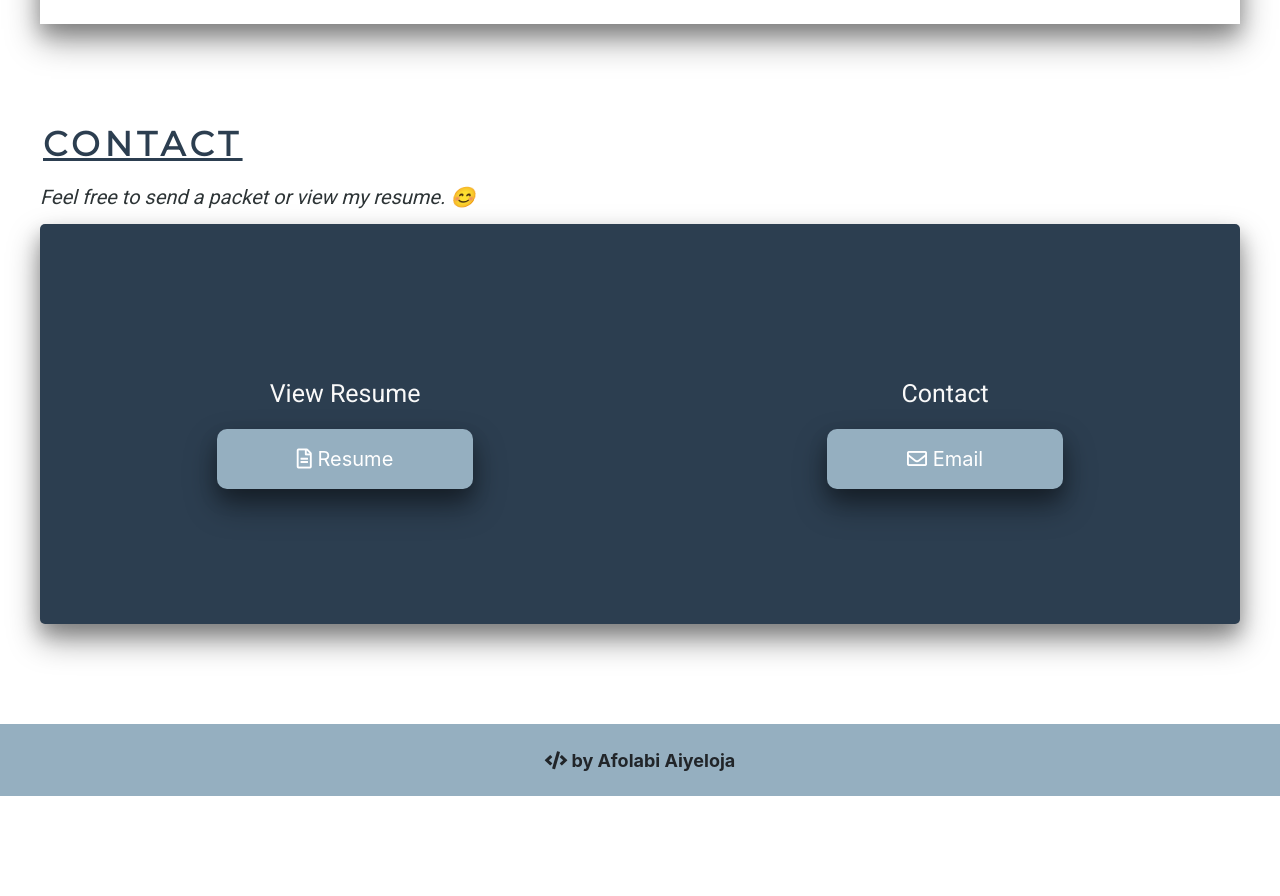
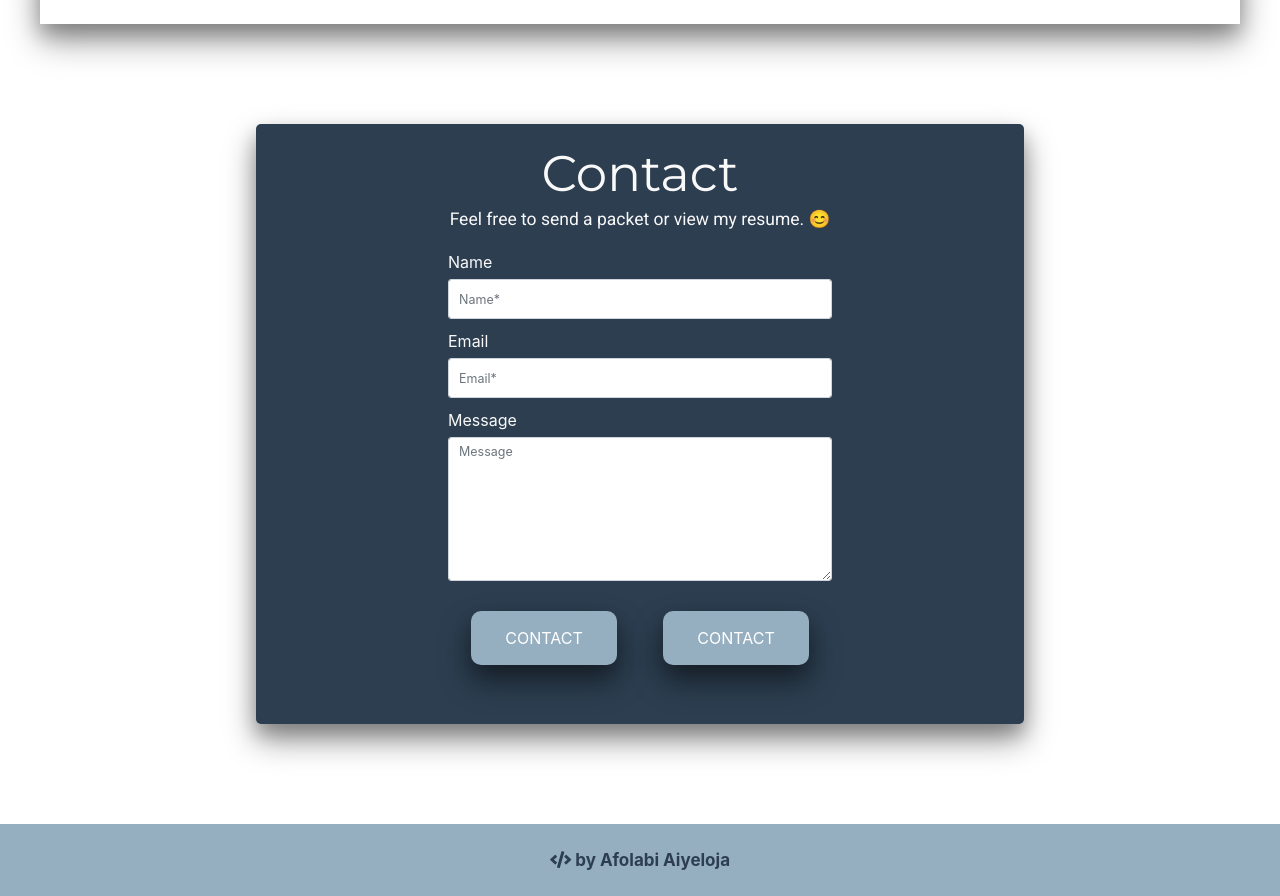
Before and after one commit to Oba-One/Oba-One.github.io, a plain HTML site: page index.html in a window 1280 px wide. Shown: the part 3500-4396 px from the top of the page. Before the commit the page ends 4296 px from the top, so only its background shows below. Drawn offline with Linux system fonts and the light colour scheme; grey boxes are pictures that could not be loaded; a script that the page names is missing.

Commit message:
Updated projects & contact sections

```diff
--- a/assets/css/main.css
+++ b/assets/css/main.css
@@ -277,9 +277,9 @@ h3, h4, p {
   background: #95afc0;
   color: #fff;
   border: none;
-  height: 60px;
-  font-size: 2em;
-  padding: 0 4em;
+  height: 54px;
+  font-size: 1.6em;
+  padding: 0 3.4rem;
   margin: auto 0;
   cursor: pointer;
   -webkit-transition: 800ms ease all;
@@ -287,7 +287,7 @@ h3, h4, p {
   border-radius: 10px;
   outline: none;
   text-align: center;
-  line-height: 60px;
+  line-height: 50px;
   -webkit-box-shadow: 0 16px 32px rgba(0, 0, 0, 0.4), 0 10px 18px rgba(0, 0, 0, 0.22);
           box-shadow: 0 16px 32px rgba(0, 0, 0, 0.4), 0 10px 18px rgba(0, 0, 0, 0.22); }
   .contact__btn:hover {
@@ -604,17 +604,24 @@ h3, h4, p {
     display: block;
     height: 30rem; }
 
+.contact {
+  color: #f9f9f9; }
   .contact__content {
     display: -webkit-box;
     display: -ms-flexbox;
     display: flex;
+    -webkit-box-orient: vertical;
+    -webkit-box-direction: normal;
+        -ms-flex-direction: column;
+            flex-direction: column;
     -webkit-box-align: center;
         -ms-flex-align: center;
             align-items: center;
-  -ms-flex-pack: distribute;
-      justify-content: space-around;
-  height: 40rem;
-  width: 100%;
+    height: 60rem;
+    width: 60vw;
+    margin: 0 auto;
+    margin-top: 5rem;
+    color: #f9f9f9;
     background-color: #2c3e50;
     border-radius: 5px;
     -webkit-box-shadow: 0 16px 32px rgba(0, 0, 0, 0.4), 0 10px 18px rgba(0, 0, 0, 0.22);
@@ -634,10 +641,30 @@ h3, h4, p {
           -ms-flex-pack: center;
               justify-content: center;
       text-align: center; }
-  .contact__content__title {
-    margin: 2rem;
-    font-size: 2.5rem;
-    color: #f9f9f9; }
+  .contact__title {
+    margin-top: 2rem;
+    color: #f9f9f9;
+    -webkit-text-decoration-line: none;
+            text-decoration-line: none; }
+  .contact__subtitle {
+    color: #f9f9f9;
+    margin-bottom: 2rem; }
+  .contact__button__div {
+    display: -webkit-box;
+    display: -ms-flexbox;
+    display: flex;
+    -ms-flex-pack: distribute;
+        justify-content: space-around;
+    margin-top: 3rem; }
+
+.form {
+  width: 50%; }
+
+input {
+  min-height: 4rem; }
+
+label {
+  font-size: 1.6rem; }
 
 .footer {
   display: -webkit-box;
@@ -652,10 +679,11 @@ h3, h4, p {
   height: 7.2rem;
   max-width: 100vw;
   background: #95afc0;
+  color: #2c3e50;
   margin: 0;
-  font-size: 1.8rem;
+  font-size: 1.7rem;
   font-weight: bold; }
   .footer .fas {
-    font-size: 1.8rem; }
+    font-size: 1.7rem; }
   .footer__content {
     padding: 0.5rem; }
--- a/index.html
+++ b/index.html
@@ -168,18 +168,28 @@
 
     <!--CONTACT SECTION-->
     <section class="contact section">
-        <h2 class="section__title">Contact</h2>
-        <h3 class="section__subtitle">Feel free to send a packet or view my resume. 😊</h3>
         <div class="contact__content">
-            <div class="contact__content__body">
-                <h3 class="contact__content__title">View Resume</h3>
-                <a class="contact__btn"  href="https://docs.google.com/document/d/1DzwY1n-teeSbpvSayMUCwKvlEUKmdOw1LKdYEfxOD64/edit?usp=sharing" target="_blank"><i class="far fa-file-alt"></i> Resume</a>
-            </div>
-            <div class="contact__content__body contact__content__body--alt">
-                <h3 class="contact__content__title">Contact</h3>
-                <a class="contact__btn" href="mailto:afolabi.aiyeloja@gmail.com" target="_blank"><i class="far fa-envelope"></i> Email</a>
-            </div>
-            </div>
+            <h2 class="contact__title">Contact</h2>
+            <h3 class="contact__subtitle">Feel free to send a packet or view my resume. 😊</h3>
+            <form class="form" method="post" data-form-title="CONTACT US">
+                    <label for="validationTooltip01">Name</label>
+                    <input type="hidden" data-form-email="true">
+                <div class="form-group">
+                    <input type="text" class="form-control form-control-lg" name="name" required placeholder="Name*" data-form-field="Name">
+                </div>
+                <div class="form-group">
+                    <label for="validationTooltip01">Email</label>
+                    <input type="email" class="form-control form-control-lg" name="email" required placeholder="Email*" data-form-field="Email">
+                </div>
+                <div class="form-group">
+                    <label for="validationTooltip01">Message</label>
+                    <textarea class="form-control form-control-lg" name="message" required placeholder="Message" rows="7" data-form-field="Message"></textarea>
+                </div>
+                <div class="contact__button__div">
+                <button type="submit" class="contact__btn">CONTACT</button>
+                <button type="submit" class="contact__btn">CONTACT</button>
+                </div>
+            </form>
         </div>
     </section>
 
```
Lines whose indentation alone changed are shown as unchanged.
